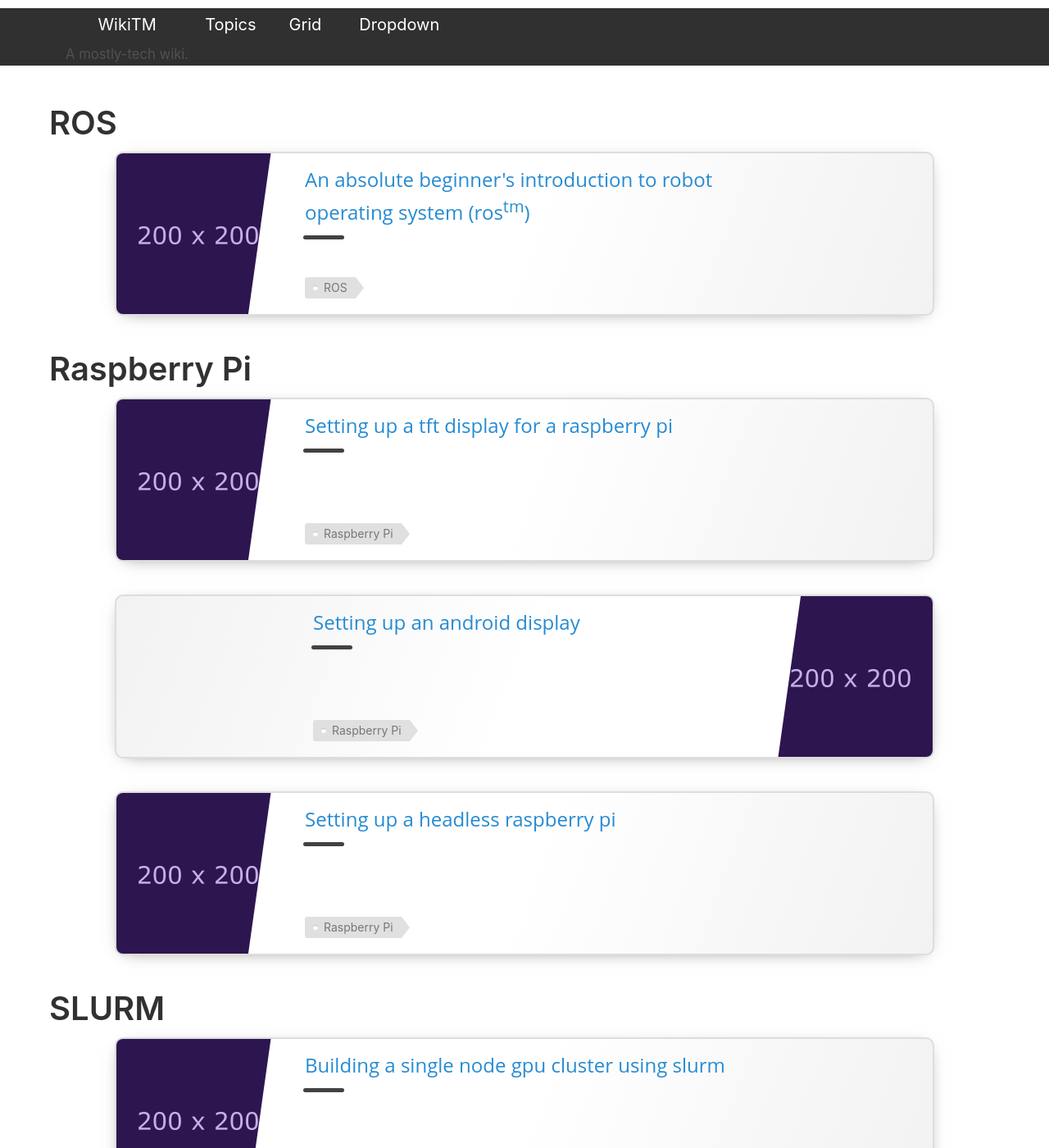
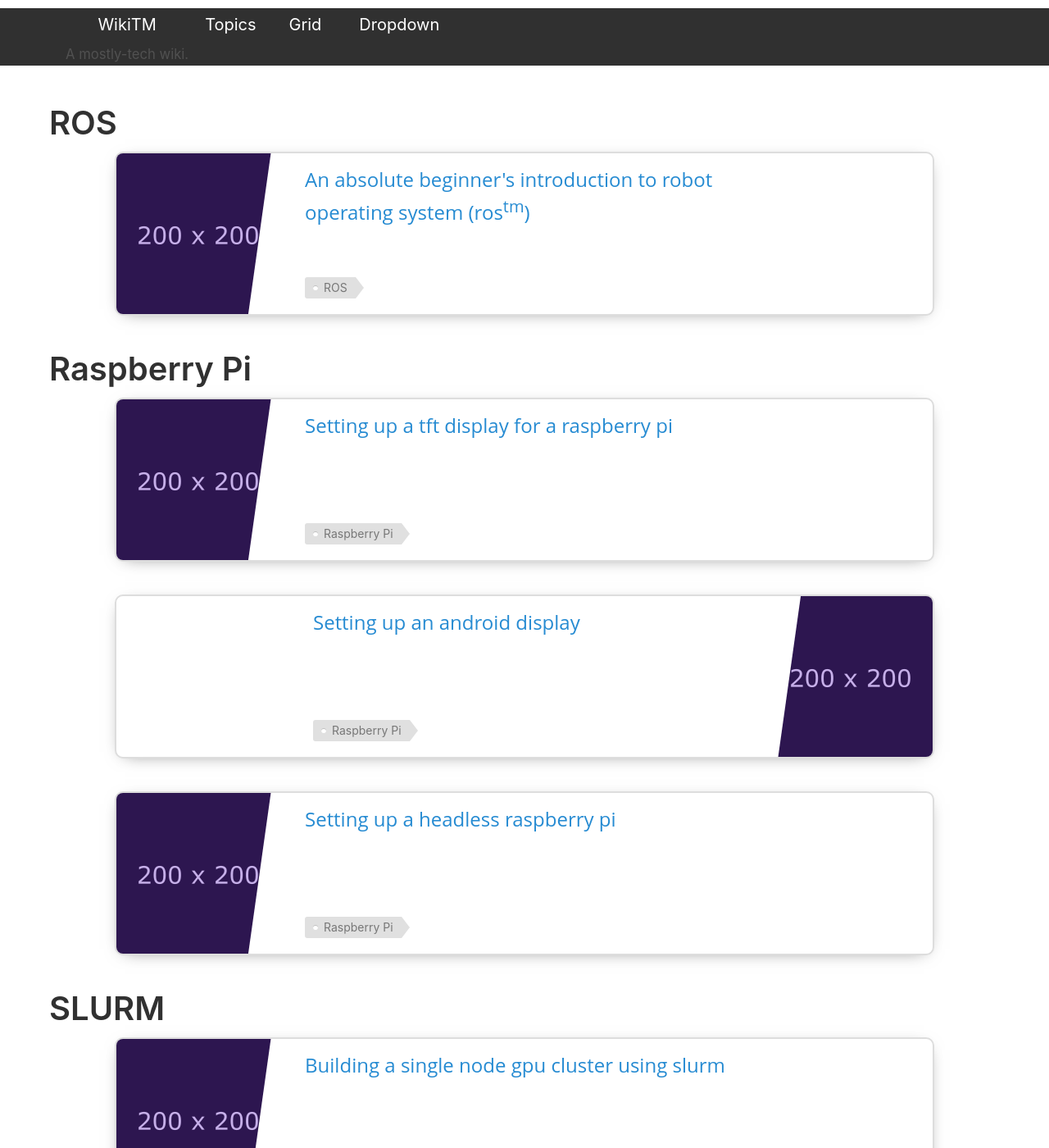
Before and after one commit to tejaswid/wikitm, a Jekyll site: the page built from grid.html, in a window 1280 px wide and 1400 px high. Shown: the whole window at 82% size. Built offline with Jekyll 4.4.1, drawn with Linux system fonts in a browser that asks for light colours.

Commit message:
correcting url

```diff
--- a/_sass/_card.scss
+++ b/_sass/_card.scss
@@ -140,7 +140,7 @@
 }
 
 .card-date::before{
-  background-image: url(/assets/calendar-solid.svg);
+  background-image: url('/assets/calendar-solid.svg');
 }
 
 /* card bar is the underline below the title */
--- a/grid.html
+++ b/grid.html
@@ -20,7 +20,7 @@
                 {% if file.name contains "index" %}
                     {% continue %}
                 {% endif %}
-                <div class="card card-grey">
+                <div class="card card-white">
                     <div class="card-innerbox">
                         {% if file.thumbnail %}
                         <img class="card-img" src= {{ site.baseurl | append:file.thumbnail }}>
```
